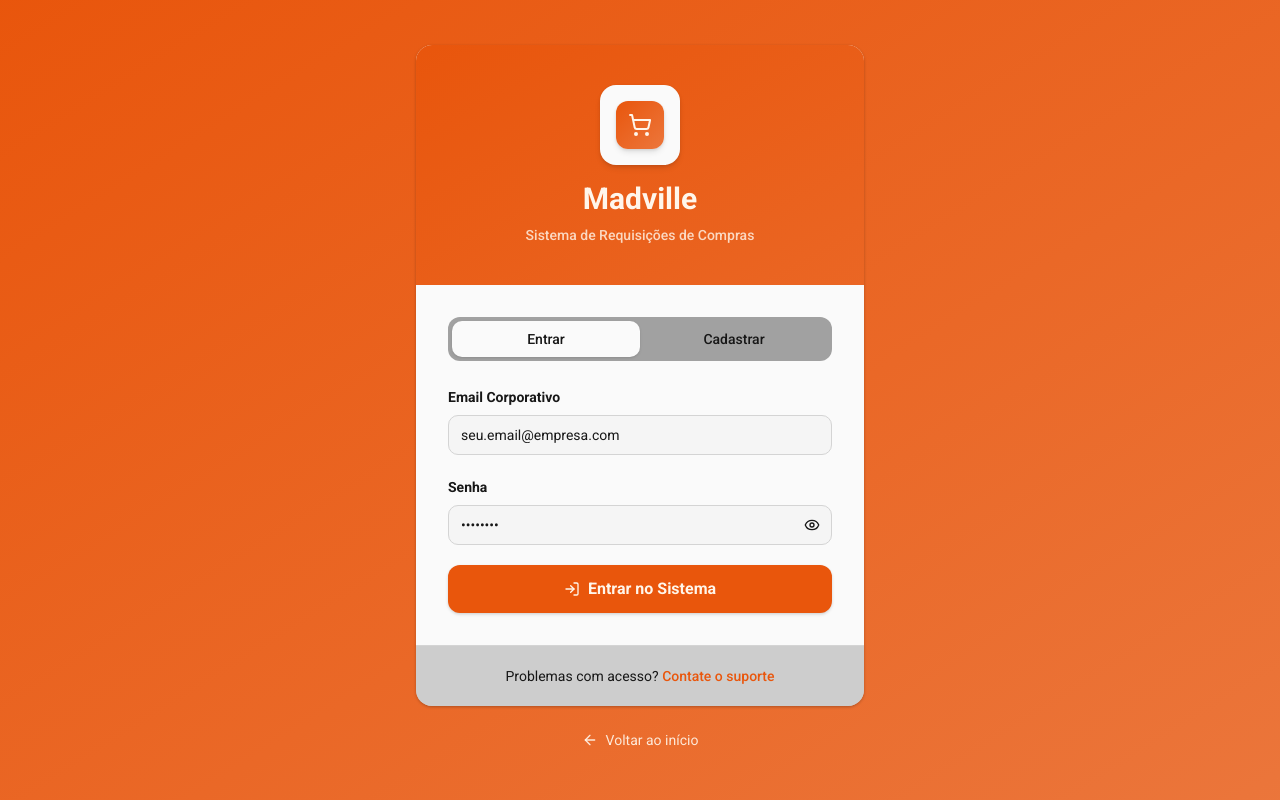
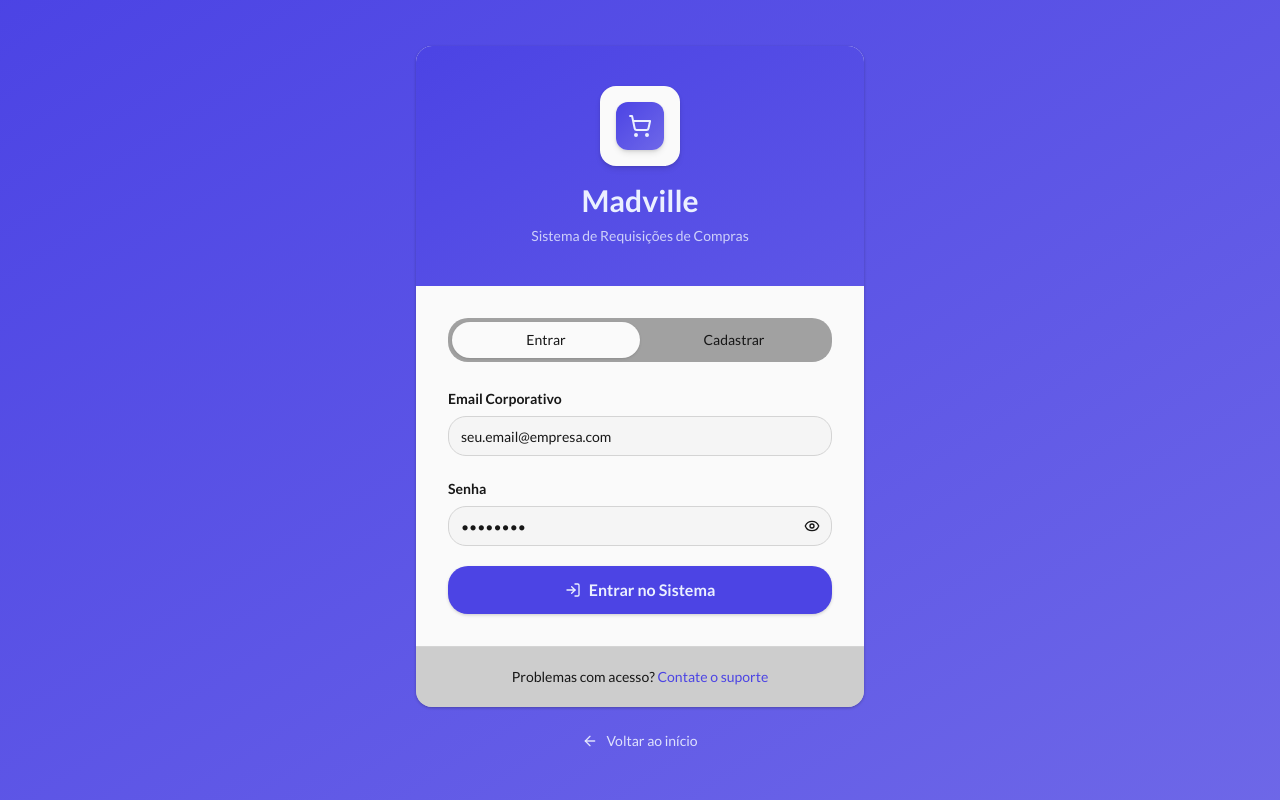
Before and after one commit to borba-anderson/comprasmadville, a React (Vite) app: page /auth in a window 1280 px wide. Built offline with nearby package versions, Linux system fonts and the light colour scheme; the HTML template or start-up script is replaced by a standard one.

Commit message:
Applied theme Tide
Applied theme in Lovable

```diff
--- a/src/index.css
+++ b/src/index.css
@@ -32,8 +32,8 @@
     --popover-foreground: 0 0% 9%;
 
     /* Primary - Orange */
-    --primary: 20 90% 48%;
-    --primary-foreground: 33 100% 96%;
+    --primary: 243 75% 58%;
+    --primary-foreground: 225 100% 96%;
 
     /* Secondary - Soft gray */
     --secondary: 0 0% 32%;
@@ -44,8 +44,8 @@
     --muted-foreground: 0 0% 9%;
 
     /* Accent - Dark Green */
-    --accent: 47 100% 96%;
-    --accent-foreground: 37 92% 50%;
+    --accent: 250 100% 97%;
+    --accent-foreground: 258 89% 66%;
 
     /* Destructive */
     --destructive: 0 72% 50%;
@@ -66,19 +66,19 @@
     /* Border & Input - Very subtle */
     --border: 0 0% 83%;
     --input: 0 0% 83%;
-    --ring: 20 90% 48%;
+    --ring: 243 75% 58%;
 
-    --radius: 0.75rem;
+    --radius: 1.25rem;
 
     /* Sidebar */
     --sidebar-background: 0 0% 100%;
     --sidebar-foreground: 0 0% 9%;
-    --sidebar-primary: 20 90% 48%;
-    --sidebar-primary-foreground: 33 100% 96%;
+    --sidebar-primary: 243 75% 58%;
+    --sidebar-primary-foreground: 225 100% 96%;
     --sidebar-accent: 0 0% 32%;
     --sidebar-accent-foreground: 0 0% 98%;
     --sidebar-border: 0 0% 83%;
-    --sidebar-ring: 20 90% 48%;
+    --sidebar-ring: 243 75% 58%;
 
     /* Enterprise Status Colors */
     --status-pendente: 152 69% 35%;
@@ -115,15 +115,15 @@
     --shadow-xl: 0 1px 3px 0px hsl(0 0% 0% / 0.1), 0 8px 10px -1px hsl(0 0% 0% / 0.1);
     --shadow-primary: 0 4px 14px -3px hsl(24 95% 50% / 0.25);
     --shadow-glow: 0 0 20px hsl(24 95% 50% / 0.1);
-    --chart-1: 27 95% 60%;
-    --chart-2: 43 96% 56%;
-    --chart-3: 47 95% 53%;
-    --chart-4: 24 94% 53%;
+    --chart-1: 234 89% 73%;
+    --chart-2: 255 91% 76%;
+    --chart-3: 270 95% 75%;
+    --chart-4: 238 83% 66%;
     --chart-5: 0 0% 45%;
     --sidebar: 0 0% 98%;
-    --font-sans: 'Roboto', ui-sans-serif, system-ui, -apple-system, BlinkMacSystemFont, 'Segoe UI', 'Helvetica Neue', Arial, 'Noto Sans', sans-serif;
-    --font-serif: 'Libre Caslon Text', ui-serif, Georgia, Cambria, 'Times New Roman', Times, serif;
-    --font-mono: 'Roboto Mono', ui-monospace, SFMono-Regular, Menlo, Monaco, Consolas, 'Liberation Mono', 'Courier New', monospace;
+    --font-sans: 'Lato', ui-sans-serif, system-ui, -apple-system, BlinkMacSystemFont, 'Segoe UI', Roboto, 'Helvetica Neue', Arial, 'Noto Sans', sans-serif;
+    --font-serif: 'EB Garamond', ui-serif, Georgia, Cambria, 'Times New Roman', Times, serif;
+    --font-mono: 'Fira Code', ui-monospace, SFMono-Regular, Menlo, Monaco, Consolas, 'Liberation Mono', 'Courier New', monospace;
     --shadow-2xs: 0 1px 3px 0px hsl(0 0% 0% / 0.05);
     --shadow: 0 1px 3px 0px hsl(0 0% 0% / 0.1), 0 1px 2px -1px hsl(0 0% 0% / 0.1);
     --shadow-2xl: 0 1px 3px 0px hsl(0 0% 0% / 0.25);
@@ -142,8 +142,8 @@
     --popover-foreground: 0 0% 98%;
 
     /* Primary - Orange (lighter for dark mode) */
-    --primary: 27 95% 60%;
-    --primary-foreground: 12 81% 14%;
+    --primary: 234 89% 73%;
+    --primary-foreground: 243 47% 20%;
 
     --secondary: 0 0% 45%;
     --secondary-foreground: 0 0% 98%;
@@ -152,8 +152,8 @@
     --muted-foreground: 0 0% 98%;
 
     /* Accent - Dark Green */
-    --accent: 20 91% 14%;
-    --accent-foreground: 43 96% 56%;
+    --accent: 261 72% 22%;
+    --accent-foreground: 255 91% 76%;
 
     --destructive: 0 84% 60%;
     --destructive-foreground: 0 85% 97%;
@@ -169,16 +169,16 @@
 
     --border: 0 0% 32%;
     --input: 0 0% 32%;
-    --ring: 27 95% 60%;
+    --ring: 234 89% 73%;
 
     --sidebar-background: 24 15% 10%;
     --sidebar-foreground: 0 0% 98%;
-    --sidebar-primary: 27 95% 60%;
-    --sidebar-primary-foreground: 12 81% 14%;
-    --sidebar-accent: 43 96% 56%;
-    --sidebar-accent-foreground: 20 91% 14%;
+    --sidebar-primary: 234 89% 73%;
+    --sidebar-primary-foreground: 243 47% 20%;
+    --sidebar-accent: 255 91% 76%;
+    --sidebar-accent-foreground: 261 72% 22%;
     --sidebar-border: 0 0% 32%;
-    --sidebar-ring: 27 95% 60%;
+    --sidebar-ring: 234 89% 73%;
 
     /* Status Colors - Dark Mode */
     --status-pendente: 152 60% 45%;
@@ -205,10 +205,10 @@
     /* Shadows - Dark Mode */
     --shadow-primary: 0 4px 14px -3px hsl(24 95% 55% / 0.3);
     --shadow-glow: 0 0 20px hsl(24 95% 55% / 0.15);
-    --chart-1: 30 97% 72%;
-    --chart-2: 45 96% 64%;
-    --chart-3: 48 96% 76%;
-    --chart-4: 27 95% 60%;
+    --chart-1: 229 93% 81%;
+    --chart-2: 252 94% 85%;
+    --chart-3: 269 97% 85%;
+    --chart-4: 234 89% 73%;
     --chart-5: 0 0% 45%;
     --sidebar: 0 0% 14%;
     --shadow-2xs: 0 1px 3px 0px hsl(0 0% 0% / 0.05);
--- a/tailwind.config.ts
+++ b/tailwind.config.ts
@@ -20,19 +20,20 @@ export default {
   	extend: {
   		fontFamily: {
   			sans: [
-  				'Roboto',
+  				'Lato',
   				'ui-sans-serif',
   				'system-ui',
   				'-apple-system',
   				'BlinkMacSystemFont',
   				'Segoe UI',
+  				'Roboto',
   				'Helvetica Neue',
   				'Arial',
   				'Noto Sans',
   				'sans-serif'
   			],
   			serif: [
-  				'Libre Caslon Text',
+  				'EB Garamond',
   				'ui-serif',
   				'Georgia',
   				'Cambria',
@@ -41,7 +42,7 @@ export default {
   				'serif'
   			],
   			mono: [
-  				'Roboto Mono',
+  				'Fira Code',
   				'ui-monospace',
   				'SFMono-Regular',
   				'Menlo',
```
